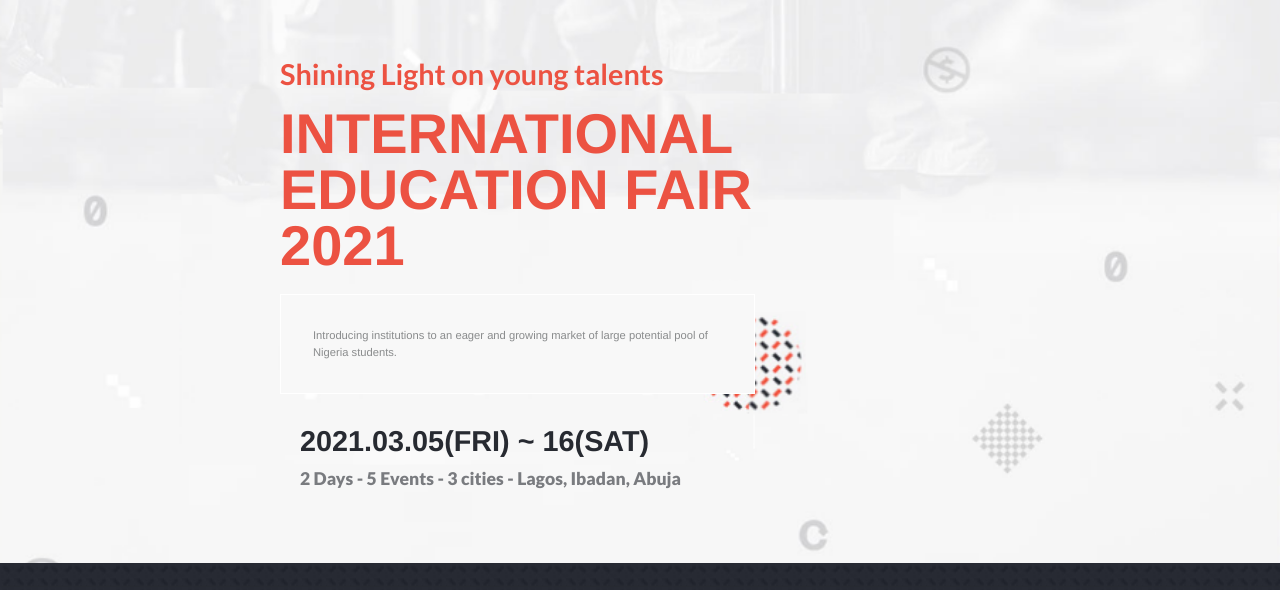
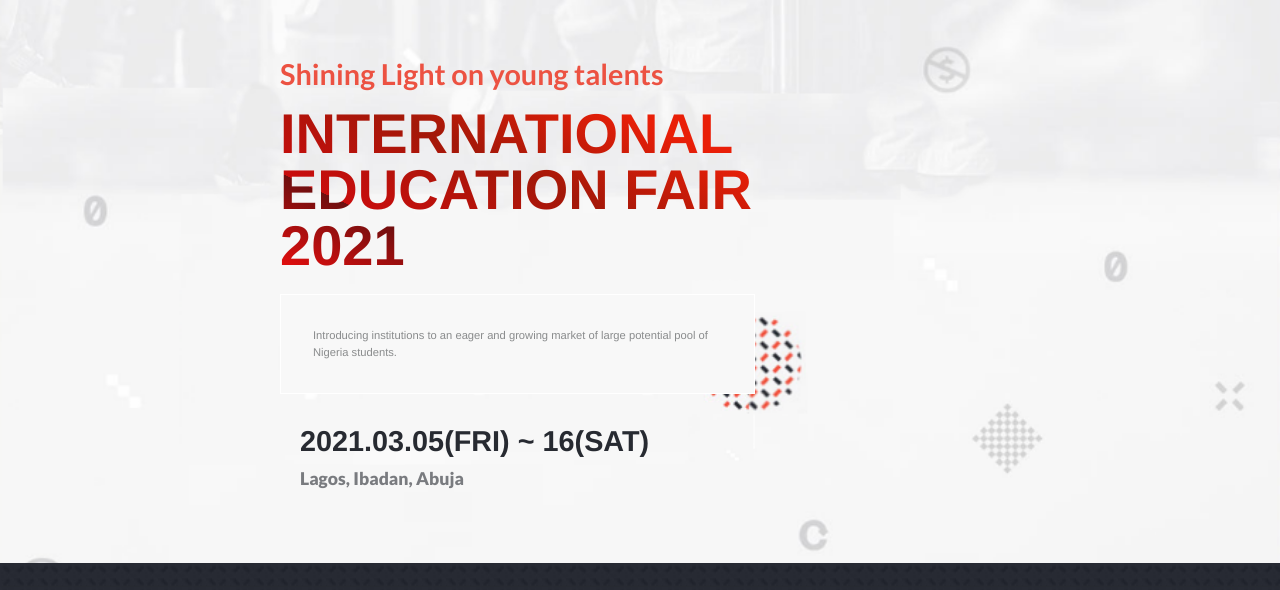
Before and after one commit to chasscepts/capstone-project-html, a website: page index.html in a window 1280 px wide. Shown: the part 130-720 px from the top of the page. Drawn offline with Linux system fonts and the light colour scheme; a web font is replaced by a local one.

Commit message:
update README

```diff
--- a/index.html
+++ b/index.html
@@ -7,7 +7,6 @@
   <link rel="preconnect" href="https://fonts.gstatic.com">
   <link href="https://fonts.googleapis.com/css2?family=Lato:wght@100;300;400;700;900&display=swap" rel="stylesheet">
   <link href="//db.onlinewebfonts.com/c/d14035f6b1afeabafbee4abb2ebf0fc6?family=COCOGOOSE" rel="stylesheet" type="text/css"/>
-
   <link rel="stylesheet" href="https://cdnjs.cloudflare.com/ajax/libs/font-awesome/5.14.0/css/all.min.css">
   <link rel="stylesheet" type="text/css" href="reset.css">
   <link rel="stylesheet" type="text/css" href="style.css">
@@ -70,7 +69,7 @@
         </div>
         <div class="date text-dark">
           2021.03.05(FRI) ~ 16(SAT)<br>
-          <span>2 Days - 5 Events - 3 cities - Lagos, Ibadan, Abuja</span>
+          <span>Lagos, Ibadan, Abuja</span>
         </div>
       </div>
     </section>
--- a/style.scss
+++ b/style.scss
@@ -334,6 +334,10 @@ b {
     text-transform: uppercase;
     padding: 10px 20px;
     max-width: 550px;
+    background: linear-gradient(25deg, rgb(250, 14, 14) 0, rgb(110, 15, 15) 25%, rgb(201, 13, 13) 15%, #a31809 50%, #e91f08 75%, #e91f08 100%);
+    -webkit-background-clip: text;
+    background-clip: text;
+    -webkit-text-fill-color: transparent;
 
     @include media-break(md) {
       padding-left: 0;
```
Also changed, not shown: README.md, assets/images/screenshot.png (added), style.css, 1 other file.
